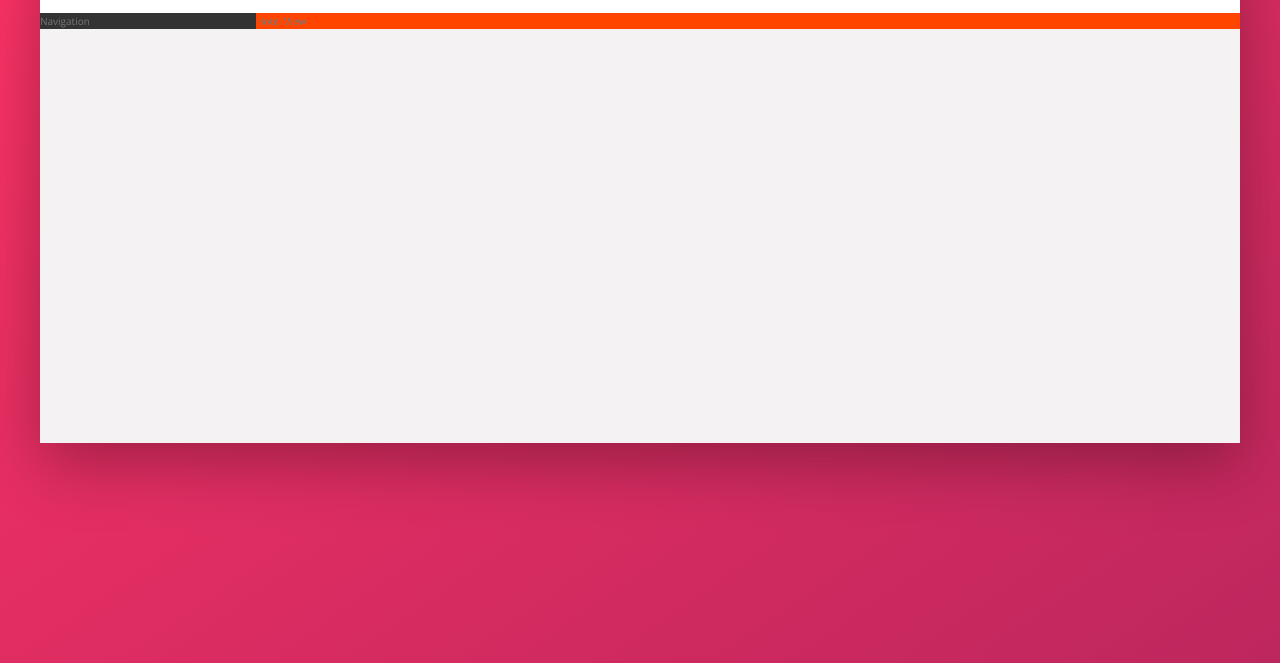
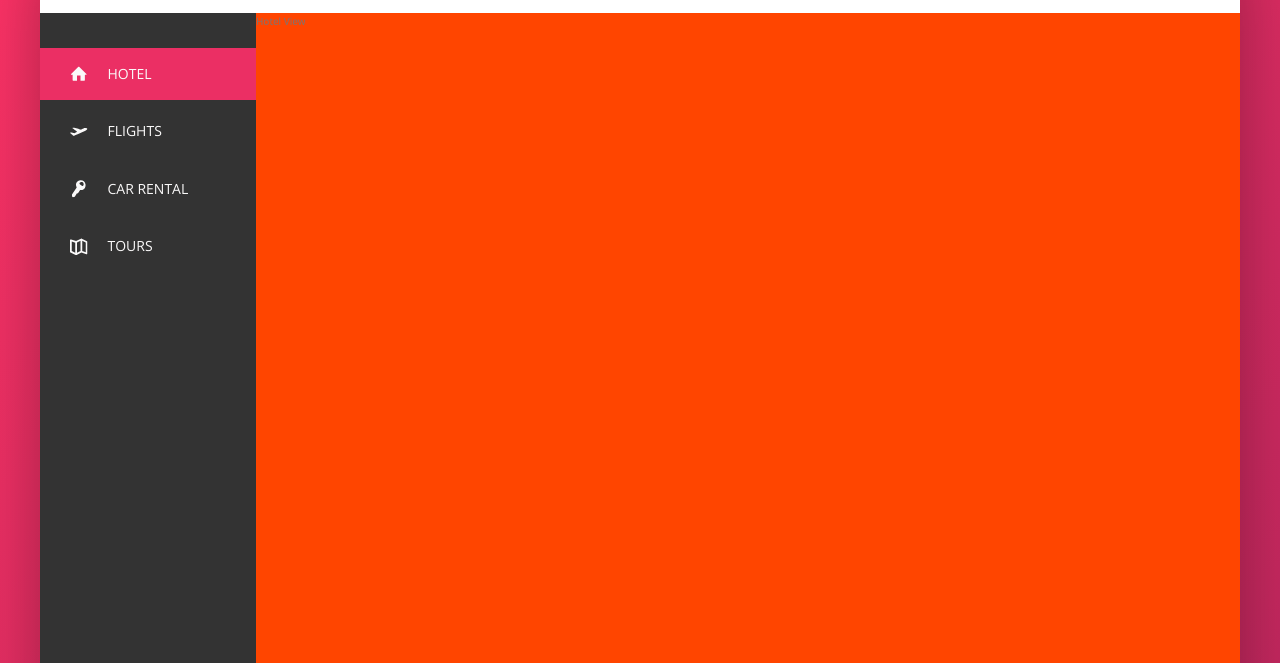
Before and after one commit to learning-hubs/Trillio, a website: page index.html in a window 1280 px wide. Shown: the part 137-800 px from the top of the page. Drawn offline with nearby package versions, Linux system fonts and the light colour scheme.

Commit message:
feat: completed the navigation layout design

```diff
--- a/index.html
+++ b/index.html
@@ -44,7 +44,45 @@
             </header>
             <div class="content">
                 <nav class="sidebar">
-                    Navigation
+                    <ul class="side-nav">
+                        <li class="side-nav__item side-nav__item--active">
+                            <a href="#" class="side-nav__link">
+                                <svg class="side-nav__icon">
+                                    <use xlink:href="img/sprite.svg#icon-home"></use>
+                                </svg>
+                                <span>Hotel</span>
+                            </a>
+                        </li>
+                        <li class="side-nav__item">
+                            <a href="#" class="side-nav__link">
+                                <svg class="side-nav__icon">
+                                    <use xlink:href="img/sprite.svg#icon-aircraft-take-off"></use>
+                                </svg>
+                                <span>Flights</span>
+                            </a>
+                        </li>
+
+                        <li class="side-nav__item">
+                            <a href="#" class="side-nav__link">
+                                <svg class="side-nav__icon">
+                                    <use xlink:href="img/sprite.svg#icon-key"></use>
+                                </svg>
+                                <span>Car rental</span>
+                            </a>
+                        </li>
+                        <li class="side-nav__item">
+                            <a href="#" class="side-nav__link">
+                                <svg class="side-nav__icon">
+                                    <use xlink:href="img/sprite.svg#icon-map"></use>
+                                </svg>
+                                <span>Tours</span>
+                            </a>
+                        </li>
+                    </ul>
+
+                    <div class="legal">
+                        &copy; 2023 by trillio. All rights reserved.
+                    </div>
                 </nav>
                 <main class="hotel-view">
                     Hotel View
--- a/sass/_components.scss
+++ b/sass/_components.scss
@@ -112,3 +112,69 @@
     }
 
 }
+
+// side navigation
+
+.side-nav {
+    font-size: 1.4rem;
+    list-style: none;
+    margin-top: 3.5rem;
+
+    &__item {
+        position: relative;
+
+        &:not(:last-child) {
+            margin-bottom: .5rem;
+        }
+    }
+
+    &__item::before {
+        content: "";
+        position: absolute;
+        top: 0;
+        left: 0;
+        height: 100%;
+        width: 3px;
+        background-color: var(--color-primary);
+        transform: scaleY(0);
+        transition: transform .2s, width .4s cubic-bezier(1, 0, 0, 1) .2s, background-color .1s;
+    }
+
+    &__item:hover::before, &__item--active::before {
+        transform: scaleY(1);
+        width: 100%;
+    }
+
+    &__item:active::before {
+        background-color: var(--color-primary-light);
+    }
+
+    &__link:link,
+    &__link:visited {
+        color: var(--color-grey-light-1);
+        text-decoration: none;
+        text-transform: uppercase;
+        display: block;
+        padding: 1.5rem 3rem;
+        position: relative;
+        z-index: 10;
+
+        display: flex;
+        align-items: center;
+    }
+
+    &__icon {
+        width: 1.75rem;
+        height: 1.75rem;
+        margin-right: 2rem;
+        fill: currentColor;
+    }
+}
+
+// Legal Text
+.legal {
+    font-size: 1.2rem;
+    color: var(--color-grey-light-4);
+    text-align: center;
+    padding: 2.5rem;
+}
--- a/sass/_layout.scss
+++ b/sass/_layout.scss
@@ -23,11 +23,14 @@
 .sidebar {
     background-color: var(--color-grey-dark-1);
     flex: 0 0 18%;
+    display: flex;
+    flex-direction: column;
+    justify-content: space-between;
 }
 
 .hotel-view {
     // background-color: #fff;
     background-color: orangered;
     flex: 1;
-
+    height: 80rem;
 }
```
Also changed, not shown: css/style.css, 1 other file.
